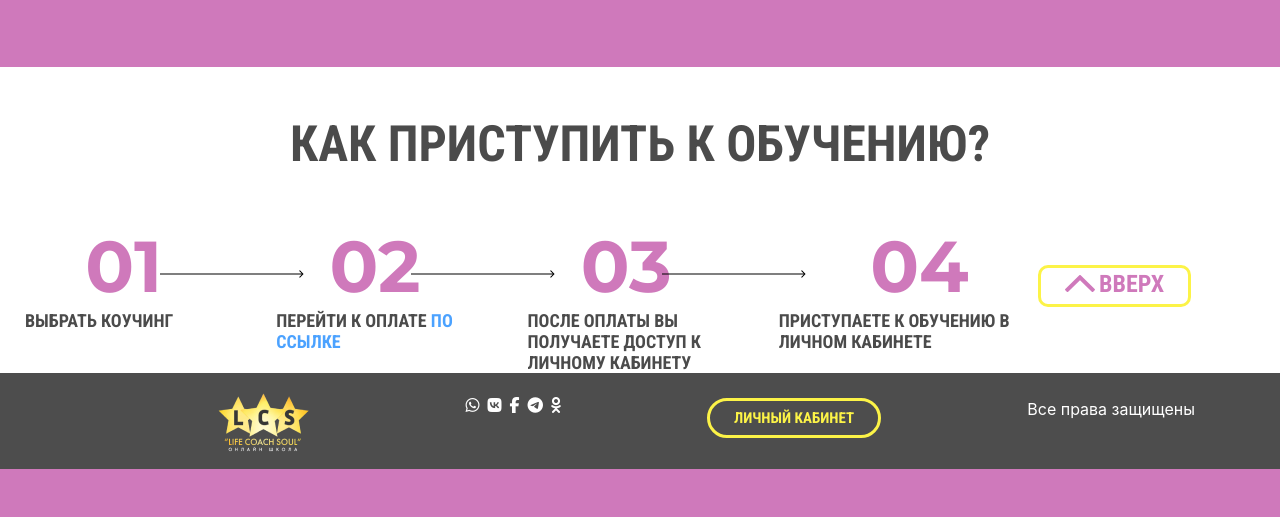
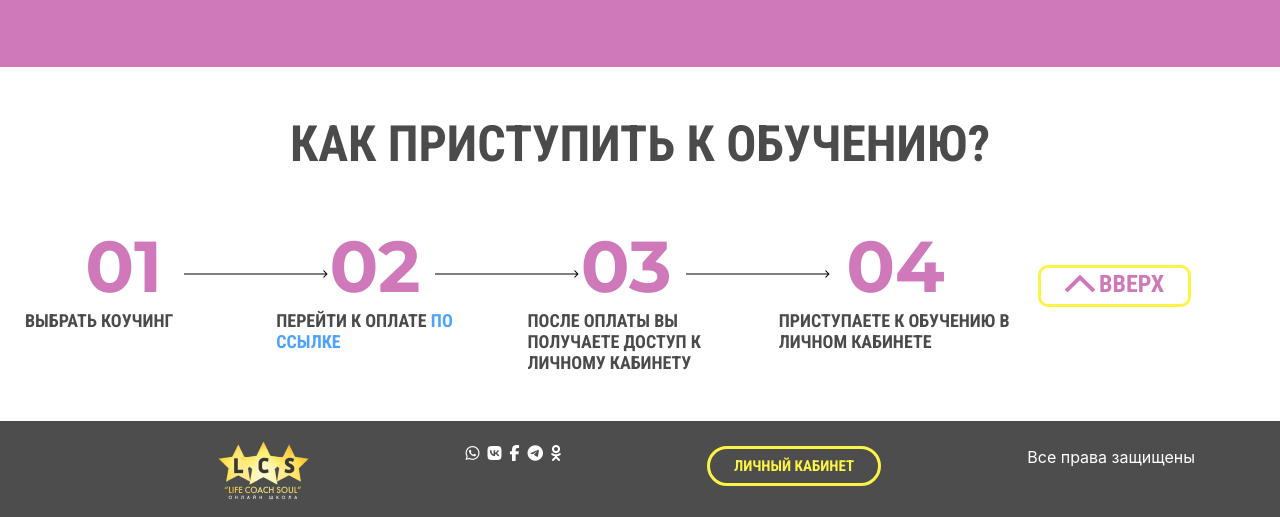
Before and after one commit to MarinaVector/school2, a PHP site: page / in a window 1280 px wide. Shown: the part 3613-4130 px from the top of the page. Before the commit the page ends 4082 px from the top, so only its background shows below. Run offline with PHP 8.4, Linux system fonts and the light colour scheme; some libraries are stand-ins or nearby versions.

Commit message:
frontend progress numbers

```diff
--- a/index.php
+++ b/index.php
@@ -249,7 +249,7 @@
     </section>
     <h3 class="question my-5">Как приступить к обучению?</h3>
     <section class="stage p-lg-0">
-        <div class="container p-lg-0">
+        <div class="container p-lg-0 mb-md-5 mb-2">
             <div class="row p-lg-0">
                 <div class="col-lg-10 col-12 p-lg-0">
                     <div class="row p-lg-0">
@@ -259,7 +259,7 @@
                             <div class="col-lg-12 col-8 p-lg-0 stage__stage-txt mt-5 mt-md-0">Выбрать коучинг</div>
                             </div>
                         </div>
-                        <div class="col-lg-1 p-0 d-sm-none d-none d-md-block"><img class="stage__arrow mt-5 mx-n5" src="img/Arrow.svg"
+                        <div class="col-lg-1 p-0 d-sm-none d-none d-md-block"><img class="stage__arrow mt-5 ml-n4" src="img/Arrow.svg"
                                                        alt="large-arrow">
                         </div>
                         <div class="col-lg-2 col-12 p-lg-0">
@@ -269,7 +269,7 @@
                                 <a class="stage__stage-link">по ссылке</a></div>
                             </div>
                         </div>
-                        <div class="col-lg-1 p-lg-0 d-sm-none d-none d-md-block"><img class="stage__arrow mt-5 mx-n5" src="img/Arrow.svg"
+                        <div class="col-lg-1 p-lg-0 d-sm-none d-none d-md-block"><img class="stage__arrow mt-5 ml-n4" src="img/Arrow.svg"
                                                        alt="large-arrow">
                         </div>
                         <div class="col-lg-2 col-12 p-lg-0">
@@ -280,19 +280,19 @@
                             </div>
                             </div>
                         </div>
-                        <div class="col-lg-1 p-lg-0 d-sm-none d-none d-md-block"><img class="stage__arrow mt-5 mx-n5" src="img/Arrow.svg"
+                        <div class="col-lg-1 p-lg-0 d-sm-none d-none d-md-block"><img class="stage__arrow mt-5 ml-n4 mr-n5" src="img/Arrow.svg"
                                                        alt="large-arrow">
                         </div>
                         <div class="col-lg-3 col-12 p-lg-0">
                             <div class="row">
-                            <div class="col-lg-12 col-4 p-0 text-center stage__stage-number">04</div>
+                            <div class="col-lg-12 col-4 p-0 text-center stage__stage-number ml-n4">04</div>
                             <div class="col-lg-12 col-8 p-0 stage__stage-txt mt-3 mt-md-0">Приступаете к обучению в личном кабинете</div>
                             </div>
                         </div>
                     </div>
                 </div>
 
-                <div class="col-lg-2 col-12 p-0 mt-md-5 my-4">
+                <div class="col-lg-2 col-12 p-0 mt-md-5 mb-md-0 mb-2 mt-5">
                     <a class="col-lg-1 col-8 offset-2 offset-lg-0 p-0 top-btn ml-2 px-4 py-2 mt-5">
                         <img class="top-arrow mb-2 mr-1" src="img/Vector.svg"
                              alt="top-arrow"><span class="top-txt">Вверх</span></a>
```
